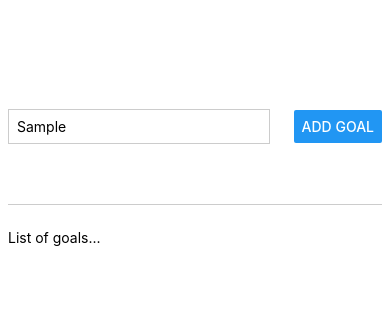
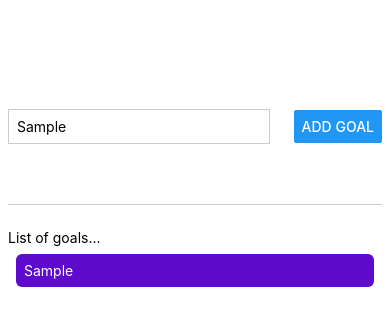
Before and after one commit to ThameeraFernando/React-Native-Goals-App, a React Native app: screen / in a window 390 px wide. Both pictures are taken after typing "Sample" into the empty fields and a click on the button "ADD GOAL". Shown: the top 326 px of the page. Built offline with nearby package versions, Linux system fonts and the light colour scheme.

Commit message:
add goals

```diff
--- a/App.js
+++ b/App.js
@@ -9,12 +9,15 @@ import { StyleSheet, Text, View, Button, TextInput } from "react-native";
 
 export default function App() {
   const [enteredGoal, setEnteredGoal] = useState("");
+  const [courseGoals, setCourseGoals] = useState([]);
   const goalInputHandler = (inputText) => {
     // console.log(inputText);
     setEnteredGoal(inputText);
   };
   const addGoalHandler = () => {
-    console.log(enteredGoal);
+    // console.log(enteredGoal);
+    // setCourseGoals([...courseGoals, enteredGoal]);
+    setCourseGoals((currentGoals) => [...currentGoals, enteredGoal]);
   };
   return (
     <View style={styles.appContainer}>
@@ -30,6 +33,13 @@ export default function App() {
       {/* list of goals */}
       <View style={styles.goalsContainer}>
         <Text>List of goals...</Text>
+        {courseGoals.map((goal) => {
+          return (
+            <Text style={styles.goalItem}>
+              <Text>{goal}</Text>
+            </Text>
+          );
+        })}
       </View>
     </View>
   );
@@ -72,4 +82,11 @@ const styles = StyleSheet.create({
   goalsContainer: {
     flex: 4,
   },
+  goalItem: {
+    margin: 8,
+    padding: 8,
+    borderRadius: 6,
+    backgroundColor: "#5e0acc",
+    color: "white",
+  },
 });
```
